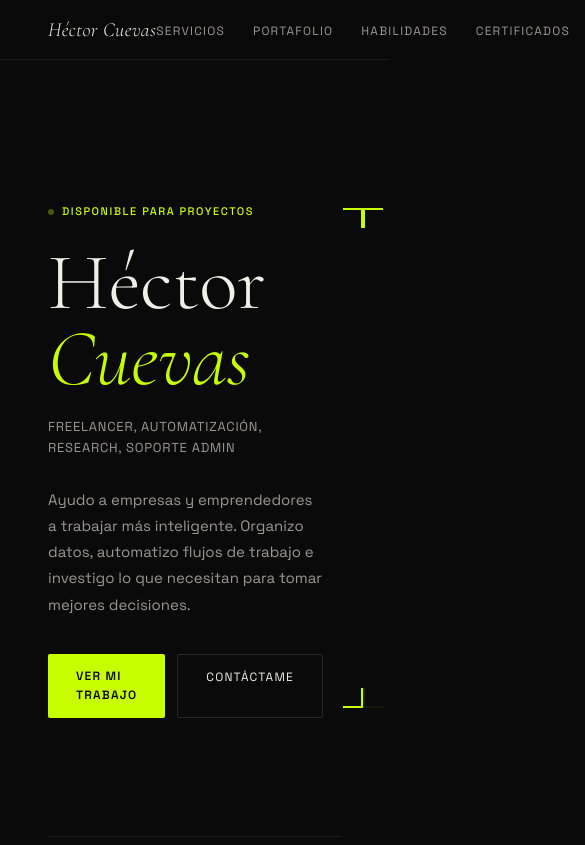
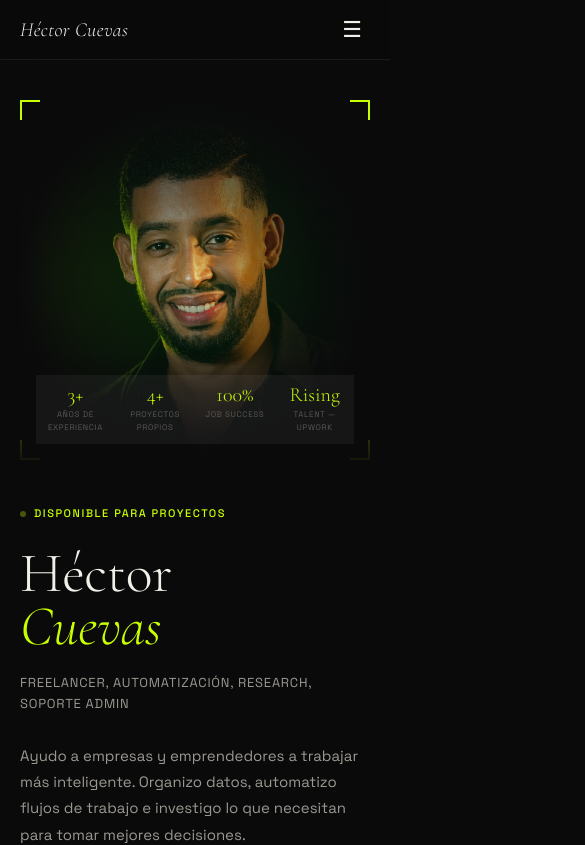
Before and after one commit to hcuevasp13/hectorcuevas-portfolio, a Next.js app: page / in a window 390 px wide. Shown: the top 845 px of the page, 585 px wide, since content can reach past the window. Built offline with nearby package versions, Linux system fonts and the light colour scheme.

Commit message:
responsive + certificates updated

```diff
--- a/app/page.js
+++ b/app/page.js
@@ -1,15 +1,26 @@
 'use client'
-import { useState } from 'react'
+import { useState, useEffect } from 'react'
 import { services, projects, certificates, skills, tools, stats, ui } from '../data/content'
 
 export default function Home() {
   const [lang, setLang] = useState('es')
   const [activeFilter, setActiveFilter] = useState(null)
+  const [isMobile, setIsMobile] = useState(false)
+  const [menuOpen, setMenuOpen] = useState(false)
   const t = ui[lang]
+
+  useEffect(() => {
+    const check = () => setIsMobile(window.innerWidth < 768)
+    check()
+    window.addEventListener('resize', check)
+    return () => window.removeEventListener('resize', check)
+  }, [])
 
   const filteredProjects = activeFilter && activeFilter !== t.filterAll
     ? projects[lang].filter(p => p.cat === activeFilter)
     : projects[lang]
+
+  const px = isMobile ? '20px' : '48px'
 
   return (
     <div style={{ background: 'var(--bg)', minHeight: '100vh' }}>
@@ -19,13 +30,21 @@ export default function Home() {
         position: 'sticky', top: 0, zIndex: 100,
         background: 'rgba(10,10,11,0.93)', backdropFilter: 'blur(16px)',
         borderBottom: '0.5px solid var(--border)',
-        padding: '0 48px', height: '60px',
+        padding: `0 ${px}`, height: '60px',
         display: 'flex', alignItems: 'center', justifyContent: 'space-between'
       }}>
         <div style={{ fontFamily: "'Cormorant Garamond', serif", fontStyle: 'italic', fontWeight: 300, fontSize: '20px', color: 'var(--text)', letterSpacing: '0.02em', whiteSpace: 'nowrap' }}>
           Héctor Cuevas
         </div>
-        <ul style={{ display: 'flex', gap: '28px', listStyle: 'none' }}>
+
+        {isMobile ? (
+          <button onClick={() => setMenuOpen(!menuOpen)}
+            style={{ background: 'none', border: 'none', color: 'var(--text)', fontSize: '22px', cursor: 'pointer', padding: '8px' }}>
+            {menuOpen ? '✕' : '☰'}
+          </button>
+        ) : (
+          <div style={{ display: 'flex', alignItems: 'center', gap: '14px' }}>
+            <ul style={{ display: 'flex', gap: '28px', listStyle: 'none', margin: 0, padding: 0 }}>
               {['services','portfolio','skills','certs','contact'].map((id, i) => (
                 <li key={id}>
                   <a href={`#${id}`} style={{ textDecoration: 'none', fontSize: '12px', color: 'var(--text2)', letterSpacing: '0.1em', textTransform: 'uppercase', transition: 'color 0.2s' }}
@@ -36,7 +55,6 @@ export default function Home() {
                 </li>
               ))}
             </ul>
-        <div style={{ display: 'flex', alignItems: 'center', gap: '14px' }}>
             <div style={{ display: 'flex', border: '0.5px solid var(--border2)', borderRadius: '20px', overflow: 'hidden' }}>
               {['es','en'].map(l => (
                 <button key={l} onClick={() => { setLang(l); setActiveFilter(null) }}
@@ -62,12 +80,54 @@ export default function Home() {
               Upwork ↗
             </a>
           </div>
+        )}
       </nav>
+
+      {/* MOBILE MENU */}
+      {isMobile && menuOpen && (
+        <div style={{
+          position: 'fixed', top: '60px', left: 0, right: 0, zIndex: 99,
+          background: 'rgba(10,10,11,0.98)', backdropFilter: 'blur(16px)',
+          borderBottom: '0.5px solid var(--border)', padding: '20px'
+        }}>
+          <ul style={{ listStyle: 'none', margin: 0, padding: 0, display: 'flex', flexDirection: 'column', gap: '16px' }}>
+            {['services','portfolio','skills','certs','contact'].map((id, i) => (
+              <li key={id}>
+                <a href={`#${id}`} onClick={() => setMenuOpen(false)}
+                  style={{ textDecoration: 'none', fontSize: '14px', color: 'var(--text)', letterSpacing: '0.1em', textTransform: 'uppercase' }}>
+                  {t.nav[i]}
+                </a>
+              </li>
+            ))}
+          </ul>
+          <div style={{ display: 'flex', gap: '12px', marginTop: '20px', alignItems: 'center' }}>
+            <div style={{ display: 'flex', border: '0.5px solid var(--border2)', borderRadius: '20px', overflow: 'hidden' }}>
+              {['es','en'].map(l => (
+                <button key={l} onClick={() => { setLang(l); setActiveFilter(null) }}
+                  style={{
+                    padding: '5px 13px', fontSize: '11px', fontWeight: 500,
+                    cursor: 'pointer', border: 'none', letterSpacing: '0.08em',
+                    fontFamily: "'Space Grotesk', sans-serif",
+                    background: lang === l ? 'var(--accent)' : 'transparent',
+                    color: lang === l ? '#0A0A0B' : 'var(--text2)',
+                    transition: 'all 0.2s'
+                  }}>
+                  {l.toUpperCase()}
+                </button>
+              ))}
+            </div>
+          </div>
+        </div>
+      )}
 
       {/* HERO */}
       <section style={{
-        minHeight: '92vh', display: 'grid', gridTemplateColumns: '1fr 1fr',
-        alignItems: 'center', padding: '80px 48px 60px', gap: '40px',
+        minHeight: isMobile ? 'auto' : '92vh',
+        display: 'grid',
+        gridTemplateColumns: isMobile ? '1fr' : '1fr 1fr',
+        alignItems: 'center',
+        padding: isMobile ? '40px 20px' : '80px 48px 60px',
+        gap: '40px',
         position: 'relative', overflow: 'hidden'
       }}>
         <svg style={{ position: 'absolute', inset: 0, opacity: 0.04, pointerEvents: 'none' }} viewBox="0 0 800 600" preserveAspectRatio="xMidYMid slice">
@@ -75,7 +135,7 @@ export default function Home() {
           <rect width="100%" height="100%" fill="url(#grid)"/>
         </svg>
 
-        <div style={{ position: 'relative', zIndex: 1 }}>
+        <div style={{ position: 'relative', zIndex: 1, order: isMobile ? 2 : 1 }}>
           <div style={{ display: 'inline-flex', alignItems: 'center', gap: '8px', fontSize: '11px', fontWeight: 500, letterSpacing: '0.14em', textTransform: 'uppercase', color: 'var(--accent)', marginBottom: '24px' }}>
             <span style={{ width: '6px', height: '6px', borderRadius: '50%', background: 'var(--accent)', display: 'inline-block', animation: 'pulse 2s infinite' }}/>
             <style>{`@keyframes pulse{0%,100%{opacity:1}50%{opacity:0.3}}`}</style>
@@ -83,8 +143,8 @@ export default function Home() {
           </div>
 
           <h1 style={{ fontFamily: "'Cormorant Garamond', serif", fontWeight: 300, lineHeight: 0.95, color: 'var(--text)', marginBottom: '20px', letterSpacing: '-0.01em' }}>
-            <span style={{ display: 'block', fontSize: '80px' }}>Héctor</span>
-            <span style={{ display: 'block', fontSize: '80px', fontStyle: 'italic', color: 'var(--accent)' }}>Cuevas</span>
+            <span style={{ display: 'block', fontSize: isMobile ? '56px' : '80px' }}>Héctor</span>
+            <span style={{ display: 'block', fontSize: isMobile ? '56px' : '80px', fontStyle: 'italic', color: 'var(--accent)' }}>Cuevas</span>
           </h1>
 
           <p style={{ fontSize: '13px', color: 'var(--text2)', marginBottom: '28px', letterSpacing: '0.06em', textTransform: 'uppercase' }}>
@@ -93,7 +153,7 @@ export default function Home() {
           <p style={{ fontSize: '15px', color: 'var(--text2)', lineHeight: 1.75, marginBottom: '36px', maxWidth: '460px' }}>
             {t.heroDesc}
           </p>
-          <div style={{ display: 'flex', gap: '12px' }}>
+          <div style={{ display: 'flex', gap: '12px', flexWrap: 'wrap' }}>
             <a href="#portfolio" style={{ background: 'var(--accent)', color: '#0A0A0B', padding: '13px 28px', border: 'none', borderRadius: '2px', fontSize: '12px', fontWeight: 600, letterSpacing: '0.1em', textTransform: 'uppercase', textDecoration: 'none', fontFamily: "Space Grotesk, sans-serif" }}>
               {t.ctaPrimary}
             </a>
@@ -104,40 +164,37 @@ export default function Home() {
         </div>
 
         {/* HERO IMAGE + STATS */}
-        <div style={{ position: 'relative', zIndex: 1, height: '500px' }}
+        <div style={{ position: 'relative', zIndex: 1, height: isMobile ? '360px' : '500px', order: isMobile ? 1 : 2 }}
           onMouseMove={e => {
+            if (isMobile) return
             const rect = e.currentTarget.getBoundingClientRect()
             const x = (e.clientX - rect.left - rect.width / 2) / 20
             const y = (e.clientY - rect.top - rect.height / 2) / 20
             e.currentTarget.querySelector('img').style.transform = `translate(${x}px, ${y}px) scale(1.03)`
           }}
           onMouseLeave={e => {
+            if (isMobile) return
             e.currentTarget.querySelector('img').style.transform = 'translate(0,0) scale(1)'
           }}>
 
-          {/* Gradiente de fondo */}
           <div style={{ position: 'absolute', inset: 0, background: 'radial-gradient(ellipse at center, rgba(0,255,65,0.10) 0%, rgba(10,10,11,0.98) 70%)', borderRadius: '2px' }}/>
-
-          {/* Esquinas */}
           <div style={{ position: 'absolute', top: 0, left: 0, width: '20px', height: '20px', borderTop: '2px solid var(--accent)', borderLeft: '2px solid var(--accent)', zIndex: 2 }}/>
           <div style={{ position: 'absolute', top: 0, right: 0, width: '20px', height: '20px', borderTop: '2px solid var(--accent)', borderRight: '2px solid var(--accent)', zIndex: 2 }}/>
           <div style={{ position: 'absolute', bottom: 0, left: 0, width: '20px', height: '20px', borderBottom: '2px solid var(--accent)', borderLeft: '2px solid var(--accent)', zIndex: 2 }}/>
           <div style={{ position: 'absolute', bottom: 0, right: 0, width: '20px', height: '20px', borderBottom: '2px solid var(--accent)', borderRight: '2px solid var(--accent)', zIndex: 2 }}/>
 
-          {/* Foto */}
           <img
             src="/foto-hero.png"
             alt="Héctor Cuevas"
             style={{ width: '100%', height: '100%', objectFit: 'cover', objectPosition: 'center top', display: 'block', transition: 'transform 0.15s ease-out' }}
           />
 
-          {/* Stats overlay */}
           <div style={{ position: 'absolute', bottom: 0, left: 0, right: 0, zIndex: 3, background: 'linear-gradient(to top, rgba(10,10,11,0.95) 0%, rgba(10,10,11,0.6) 60%, transparent 100%)', padding: '24px 16px 16px' }}>
             <div style={{ display: 'grid', gridTemplateColumns: 'repeat(4,1fr)', gap: '1px', background: 'rgba(255,255,255,0.05)' }}>
               {stats[lang].map((s, i) => (
-                <div key={i} style={{ padding: '14px', textAlign: 'center' }}>
-                  <div style={{ fontFamily: "'Cormorant Garamond', serif", fontSize: '26px', fontWeight: 300, color: 'var(--accent)', lineHeight: 1 }}>{s.num}</div>
-                  <div style={{ fontSize: '9px', color: 'var(--text3)', letterSpacing: '0.08em', textTransform: 'uppercase', marginTop: '3px' }}>{s.label}</div>
+                <div key={i} style={{ padding: isMobile ? '10px 6px' : '14px', textAlign: 'center' }}>
+                  <div style={{ fontFamily: "'Cormorant Garamond', serif", fontSize: isMobile ? '20px' : '26px', fontWeight: 300, color: 'var(--accent)', lineHeight: 1 }}>{s.num}</div>
+                  <div style={{ fontSize: isMobile ? '8px' : '9px', color: 'var(--text3)', letterSpacing: '0.08em', textTransform: 'uppercase', marginTop: '3px' }}>{s.label}</div>
                 </div>
               ))}
             </div>
@@ -145,22 +202,22 @@ export default function Home() {
         </div>
       </section>
 
-      <hr style={{ border: 'none', borderTop: '0.5px solid var(--border)', margin: '0 48px' }}/>
+      <hr style={{ border: 'none', borderTop: '0.5px solid var(--border)', margin: `0 ${px}` }}/>
 
       {/* SERVICES */}
-      <section id="services" style={{ padding: '72px 48px' }}>
+      <section id="services" style={{ padding: `72px ${px}` }}>
         <SectionHeader num="01" title={t.servicesTitle}/>
-        <div style={{ display: 'grid', gridTemplateColumns: 'repeat(3,1fr)', gap: '1px', background: 'var(--border)' }}>
+        <div style={{ display: 'grid', gridTemplateColumns: isMobile ? '1fr' : 'repeat(3,1fr)', gap: '1px', background: 'var(--border)' }}>
           {services[lang].map((s, i) => (
             <ServiceCard key={i} {...s}/>
           ))}
         </div>
       </section>
 
-      <hr style={{ border: 'none', borderTop: '0.5px solid var(--border)', margin: '0 48px' }}/>
+      <hr style={{ border: 'none', borderTop: '0.5px solid var(--border)', margin: `0 ${px}` }}/>
 
       {/* PORTFOLIO */}
-      <section id="portfolio" style={{ padding: '72px 48px' }}>
+      <section id="portfolio" style={{ padding: `72px ${px}` }}>
         <SectionHeader num="02" title={t.portfolioTitle}/>
         <div style={{ display: 'flex', gap: '6px', marginBottom: '36px', flexWrap: 'wrap' }}>
           {t.filters.map((f, i) => (
@@ -177,19 +234,19 @@ export default function Home() {
             </button>
           ))}
         </div>
-        <div style={{ display: 'grid', gridTemplateColumns: 'repeat(3,1fr)', gap: '16px' }}>
+        <div style={{ display: 'grid', gridTemplateColumns: isMobile ? '1fr' : 'repeat(3,1fr)', gap: '16px' }}>
           {filteredProjects.map((p, i) => (
             <ProjectCard key={i} {...p} inProgressLabel={t.inProgress}/>
           ))}
         </div>
       </section>
 
-      <hr style={{ border: 'none', borderTop: '0.5px solid var(--border)', margin: '0 48px' }}/>
+      <hr style={{ border: 'none', borderTop: '0.5px solid var(--border)', margin: `0 ${px}` }}/>
 
       {/* SKILLS */}
-      <section id="skills" style={{ padding: '72px 48px' }}>
+      <section id="skills" style={{ padding: `72px ${px}` }}>
         <SectionHeader num="03" title={t.skillsTitle}/>
-        <div style={{ display: 'grid', gridTemplateColumns: '1fr 1fr', gap: '60px' }}>
+        <div style={{ display: 'grid', gridTemplateColumns: isMobile ? '1fr' : '1fr 1fr', gap: isMobile ? '40px' : '60px' }}>
           <div>
             <div style={{ fontSize: '10px', fontWeight: 500, letterSpacing: '0.14em', textTransform: 'uppercase', color: 'var(--accent)', marginBottom: '24px' }}>
               {t.skillsLabel}
@@ -220,12 +277,12 @@ export default function Home() {
         </div>
       </section>
 
-      <hr style={{ border: 'none', borderTop: '0.5px solid var(--border)', margin: '0 48px' }}/>
+      <hr style={{ border: 'none', borderTop: '0.5px solid var(--border)', margin: `0 ${px}` }}/>
 
       {/* CERTIFICATES */}
-      <section id="certs" style={{ padding: '72px 48px' }}>
+      <section id="certs" style={{ padding: `72px ${px}` }}>
         <SectionHeader num="04" title={t.certsTitle}/>
-        <div style={{ display: 'grid', gridTemplateColumns: 'repeat(4,1fr)', gap: '12px' }}>
+        <div style={{ display: 'grid', gridTemplateColumns: isMobile ? 'repeat(2,1fr)' : 'repeat(4,1fr)', gap: '12px' }}>
           {certificates.map((c, i) => (
             <div key={i} style={{ background: 'var(--bg2)', border: '0.5px solid var(--border)', padding: '20px', transition: 'border-color 0.2s', cursor: 'default' }}
               onMouseEnter={e => e.currentTarget.style.borderColor = 'var(--accent)'}
@@ -240,14 +297,14 @@ export default function Home() {
         </div>
       </section>
 
-      <hr style={{ border: 'none', borderTop: '0.5px solid var(--border)', margin: '0 48px' }}/>
+      <hr style={{ border: 'none', borderTop: '0.5px solid var(--border)', margin: `0 ${px}` }}/>
 
       {/* CONTACT */}
-      <section id="contact" style={{ padding: '72px 48px' }}>
+      <section id="contact" style={{ padding: `72px ${px}` }}>
         <SectionHeader num="05" title={t.contactTitle}/>
-        <div style={{ display: 'grid', gridTemplateColumns: '1fr 1fr', gap: '72px', alignItems: 'start' }}>
+        <div style={{ display: 'grid', gridTemplateColumns: isMobile ? '1fr' : '1fr 1fr', gap: isMobile ? '40px' : '72px', alignItems: 'start' }}>
           <div>
-            <p style={{ fontFamily: "'Cormorant Garamond', serif", fontSize: '34px', fontWeight: 300, color: 'var(--text)', lineHeight: 1.25, marginBottom: '24px' }}>
+            <p style={{ fontFamily: "'Cormorant Garamond', serif", fontSize: isMobile ? '26px' : '34px', fontWeight: 300, color: 'var(--text)', lineHeight: 1.25, marginBottom: '24px' }}>
               "{t.contactQuote}"
             </p>
             <p style={{ fontSize: '14px', color: 'var(--accent)', marginBottom: '6px' }}>hccuevas90@gmail.com</p>
@@ -268,15 +325,14 @@ export default function Home() {
       </section>
 
       {/* FOOTER */}
-      <footer style={{ padding: '28px 48px', borderTop: '0.5px solid var(--border)', display: 'flex', justifyContent: 'space-between', alignItems: 'center' }}>
+      <footer style={{ padding: `28px ${px}`, borderTop: '0.5px solid var(--border)', display: 'flex', justifyContent: 'space-between', alignItems: 'center', flexWrap: 'wrap', gap: '12px' }}>
         <div style={{ fontFamily: "'Cormorant Garamond', serif", fontStyle: 'italic', fontSize: '18px', color: 'var(--text)', fontWeight: 300 }}>
           Héctor Cuevas
         </div>
-        <div style={{ fontSize: '12px', color: 'var(--text3)' }}>© 2025 {t.footerRights}</div>
+        <div style={{ fontSize: '12px', color: 'var(--text3)' }}>© 2026 {t.footerRights}</div>
         <div style={{ display: 'flex', gap: '20px' }}>
-          {['Upwork','LinkedIn','GitHub'].map(link => (
-            <a key={link} href="#" style={{ color: 'var(--text3)', textDecoration: 'none', fontSize: '12px', letterSpacing: '0.06em', textTransform: 'uppercase' }}>{link}</a>
-          ))}
+          <a href="https://www.upwork.com/freelancers/~01eea82ac6fd6d5cf6?mp_source=share" target="_blank" rel="noopener noreferrer" style={{ color: 'var(--text3)', textDecoration: 'none', fontSize: '12px', letterSpacing: '0.06em', textTransform: 'uppercase' }}>Upwork</a>
+          <a href="https://www.linkedin.com/in/h%C3%A9ctor-cuevas/" target="_blank" rel="noopener noreferrer" style={{ color: 'var(--text3)', textDecoration: 'none', fontSize: '12px', letterSpacing: '0.06em', textTransform: 'uppercase' }}>LinkedIn</a>
         </div>
       </footer>
     </div>
@@ -368,13 +424,13 @@ function ContactForm({ t, lang }) {
       ].map(({ key, placeholder, type }) => (
         <input key={key} type={type || 'text'} placeholder={placeholder}
           value={form[key]} onChange={e => setForm({ ...form, [key]: e.target.value })}
-          style={{ width: '100%', padding: '12px 16px', background: 'var(--bg2)', border: '0.5px solid var(--border2)', borderRadius: '2px', fontFamily: "'Space Grotesk', sans-serif", fontSize: '13px', color: 'var(--text)', outline: 'none' }}
+          style={{ width: '100%', padding: '12px 16px', background: 'var(--bg2)', border: '0.5px solid var(--border2)', borderRadius: '2px', fontFamily: "'Space Grotesk', sans-serif", fontSize: '13px', color: 'var(--text)', outline: 'none', boxSizing: 'border-box' }}
           onFocus={e => e.target.style.borderColor = 'var(--accent)'}
           onBlur={e => e.target.style.borderColor = 'var(--border2)'}
         />
       ))}
       <textarea placeholder={t.formMessage} value={form.message} onChange={e => setForm({ ...form, message: e.target.value })}
-        style={{ width: '100%', padding: '12px 16px', background: 'var(--bg2)', border: '0.5px solid var(--border2)', borderRadius: '2px', fontFamily: "'Space Grotesk', sans-serif", fontSize: '13px', color: 'var(--text)', outline: 'none', height: '110px', resize: 'none' }}
+        style={{ width: '100%', padding: '12px 16px', background: 'var(--bg2)', border: '0.5px solid var(--border2)', borderRadius: '2px', fontFamily: "'Space Grotesk', sans-serif", fontSize: '13px', color: 'var(--text)', outline: 'none', height: '110px', resize: 'none', boxSizing: 'border-box' }}
         onFocus={e => e.target.style.borderColor = 'var(--accent)'}
         onBlur={e => e.target.style.borderColor = 'var(--border2)'}
       />
--- a/data/content.js
+++ b/data/content.js
@@ -97,53 +97,15 @@ export const projects = {
 }
 
 export const certificates = [
-  {
-    platform: "Platzi",
-    name: { es: "Claude AI", en: "Claude AI" },
-    year: "2024"
-  },
-  {
-    platform: "Platzi",
-    name: { es: "ChatGPT con Google Sheets", en: "ChatGPT with Google Sheets" },
-    year: "2024"
-  },
-  {
-    platform: "Platzi",
-    name: { es: "Marketing Digital", en: "Digital Marketing" },
-    year: "2024"
-  },
-  {
-    platform: "Platzi",
-    name: { es: "Prompt Engineering", en: "Prompt Engineering" },
-    year: "2024"
-  },
-  {
-    platform: "Platzi",
-    name: { es: "Diseño gráfico para Ads", en: "Graphic Design for Ads" },
-    year: "2025",
-    status: true
-  },
-  {
-    platform: "Platzi",
-    name: { es: "Claude Code", en: "Claude Code" },
-    year: "2025",
-    status: true
-  },
-  {
-    platform: "Domestika",
-    name: { es: "Usar ChatGPT para trabajar", en: "Using ChatGPT for Work" },
-    year: "2025"
-  },
-  {
-    platform: "Domestika",
-    name: { es: "Canva de 0 a 100", en: "Canva from 0 to 100" },
-    year: "2025"
-  },
-  {
-    platform: "Universidad",
-    name: { es: "Ingeniería en Sistemas", en: "Systems Engineering" },
-    year: ""
-  },
+  { platform: "Platzi", name: { es: "Claude AI", en: "Claude AI" }, year: "2026" },
+  { platform: "Platzi", name: { es: "ChatGPT con Google Sheets", en: "ChatGPT with Google Sheets" }, year: "2026" },
+  { platform: "Platzi", name: { es: "Marketing Digital", en: "Digital Marketing" }, year: "2026" },
+  { platform: "Platzi", name: { es: "Prompt Engineering", en: "Prompt Engineering" }, year: "2026" },
+  { platform: "Platzi", name: { es: "Diseño gráfico para Ads", en: "Graphic Design for Ads" }, year: "2026" },
+  { platform: "Platzi", name: { es: "Claude Code", en: "Claude Code" }, year: "2026" },
+  { platform: "Domestika", name: { es: "Usar ChatGPT para trabajar", en: "Using ChatGPT for Work" }, year: "2025" },
+  { platform: "Domestika", name: { es: "Canva de 0 a 100", en: "Canva from 0 to 100" }, year: "2025" },
+  { platform: "Universidad", name: { es: "Ingeniería en Sistemas", en: "Systems Engineering" }, year: "" },
 ]
 
 export const skills = {
```
Lines whose indentation alone changed are shown as unchanged.
